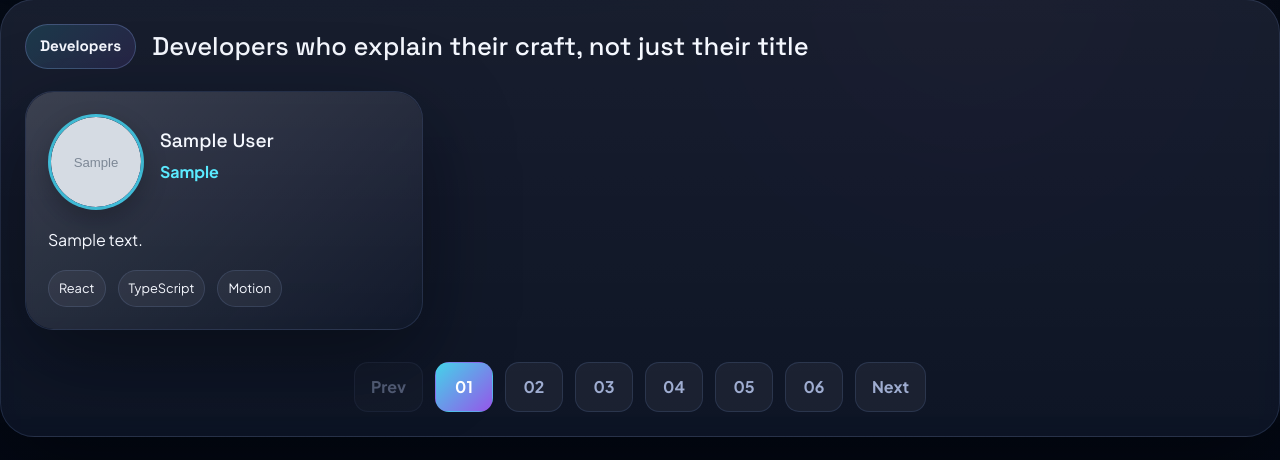
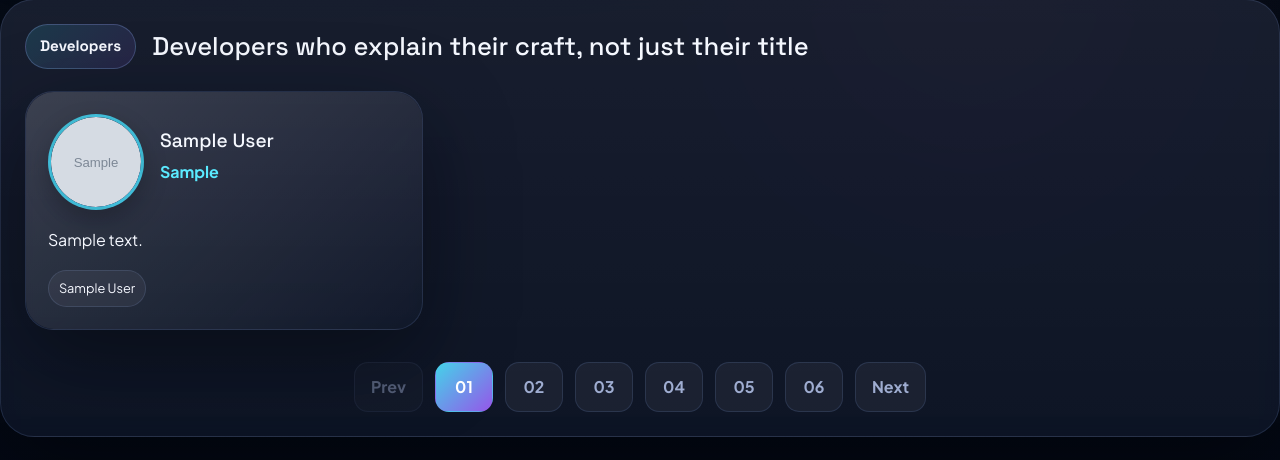
Before and after one commit to khaledelsayed2003/devhub, a Django app: template users/templates/users/profiles.html in a window 1280 px wide. Shown: the part 1003-1463 px from the top of the page. Run offline with Django 5.2, Linux system fonts and the light colour scheme; the template is opened without the code that fills it: values that come from a table or form of the project are taken from there, others are empty; tables that the repository leaves empty hold one stand-in row (values such as "Sample post"); grey boxes marked "Sample" are stand-in pictures; parts of the project's set-up code (start-up, migrations or seed data) failed here and were passed over.

Commit message:
Fix Skill string representation and render profile skills dynamically

```diff
--- a/users/models.py
+++ b/users/models.py
@@ -33,4 +33,4 @@ class Skill(models.Model):
     created = models.DateTimeField(auto_now_add=True)
 
     def __str__(self):
-        return str(self.user.name)
+        return str(self.name)
--- a/users/templates/users/profiles.html
+++ b/users/templates/users/profiles.html
@@ -171,9 +171,9 @@
         </div>
         <span>{{ developer.bio }}</span>
         <div class="dev-tech">
-          <span>React</span>
-          <span>TypeScript</span>
-          <span>Motion</span>
+          {% for skill in developer.skill_set.all %}
+          <span>{{ skill }}</span>
+          {% endfor %}
         </div>
       </article>
       {% endfor %}
```
